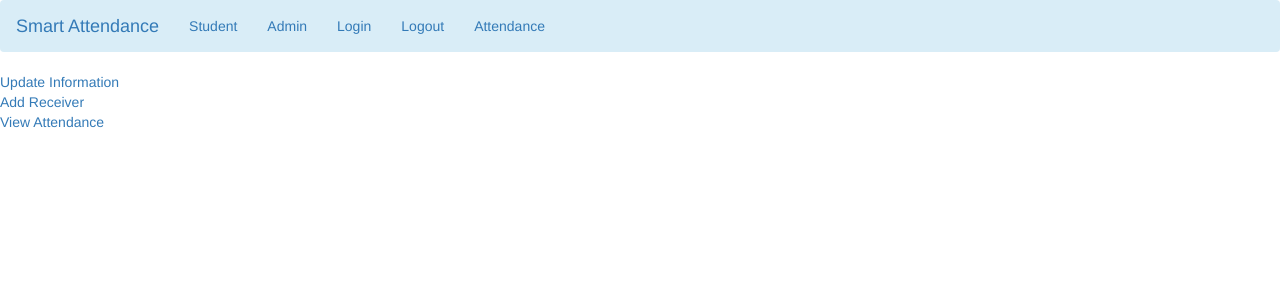
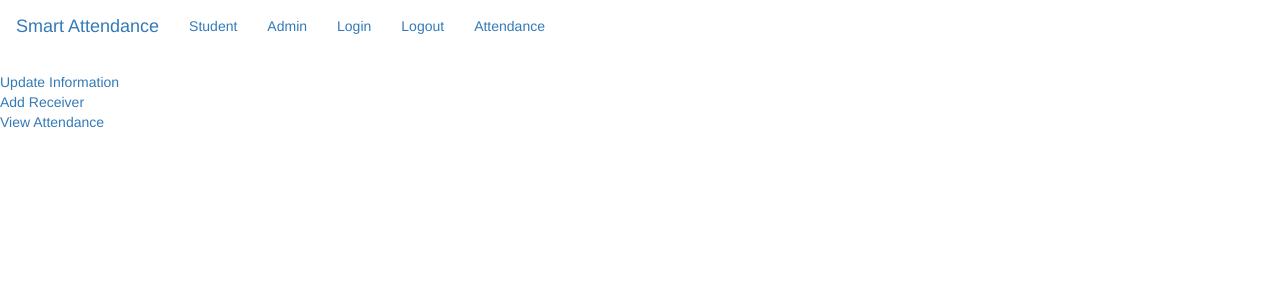
Before and after one commit to paulcheong8/newproject, a Flask app: page /admin in a window 1280 px wide. Shown: the top 300 px of the page. Run offline with Flask 2, Linux system fonts and the light colour scheme; the visitor is signed in with stand-in values (Sample User, id 1); some libraries are stand-ins or nearby versions.

Commit message:
edit to login.html

```diff
--- a/base/app/static/css/full.css
+++ b/base/app/static/css/full.css
@@ -7,6 +7,7 @@
 body {
   /* https://www.nxt.group/wp-content/uploads/2016/04/gradient-background-26046-26731-hd-wallpapers.jpg.png */
   background: url(https://i.stack.imgur.com/0ASXA.jpg) no-repeat center center fixed;
+  /* background: url(../img/smu_background.jpg) no-repeat center center fixed; */
   -webkit-background-size: cover;
   -moz-background-size: cover;
   background-size: cover;
--- a/base/app/static/css/main.css
+++ b/base/app/static/css/main.css
@@ -176,11 +176,12 @@ iframe {
 .wrap-input100 {
   width: 100%;
   background-color: #fff;
+  /* background-color: #FF0000; */
   border-radius: 31px;
   margin-bottom: 16px;
   position: relative;
   z-index: 1;
-  padding: 2em 1.5em;
+  padding: 1em 1em;
 }
 
 .input100 {
--- a/base/app/templates/base.html
+++ b/base/app/templates/base.html
@@ -1,7 +1,8 @@
 {% extends "bootstrap/base.html" %}
 {% import "bootstrap/wtf.html" as wtf %}
 {% block navbar %}
-<nav class="navbar navbar-expand-md navbar-light bg-info">
+<!-- <nav class="navbar navbar-expand-md navbar-light bg-info"> -->
+<nav class="navbar navbar-expand-lg navbar-light bg-light">
     <span class="navbar-brand" ><a href="https://www.smu.edu.sg/" target='blank'>Smart Attendance</a></span>
     <ul class="nav navbar-nav">
         <li class="nav-item">
@@ -21,4 +22,5 @@
         </li>
     </ul>
 </nav>
+
 {% endblock %}
```
Also changed, not shown: 5 other files.
